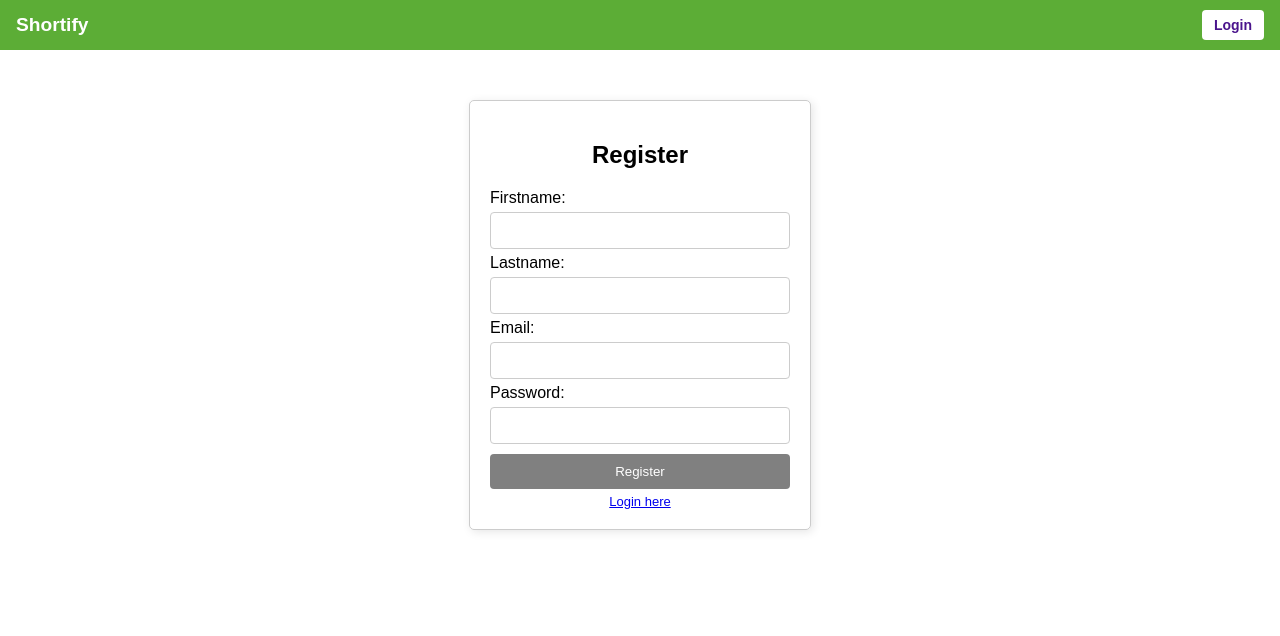
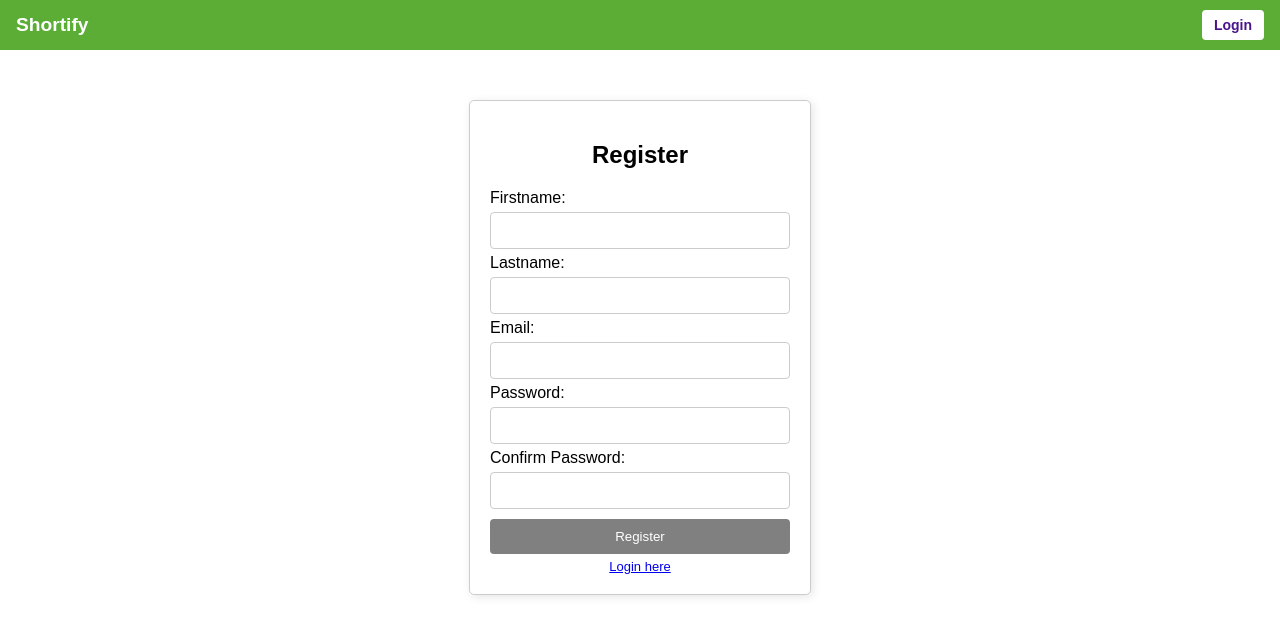
Before and after one commit to gulshan2052/ShortifyUI, an Angular app: page /register in a window 1280 px wide. Shown: the top 636 px of the page. Built offline with nearby package versions, Linux system fonts and the light colour scheme.

Commit message:
register form includes confirmPassword

```diff
--- a/src/app/pages/register/register.component.html
+++ b/src/app/pages/register/register.component.html
@@ -5,7 +5,8 @@
         <div>
             <label for="firstname">Firstname:</label>
             <input id="firstname" type="text" formControlName="firstname" />
-            <span class="error" *ngIf="registerForm.controls['firstname'].invalid && registerForm.controls['firstname'].touched">
+            <span class="error"
+                *ngIf="registerForm.controls['firstname'].invalid && registerForm.controls['firstname'].touched">
                 Firstname is required
             </span>
         </div>
@@ -13,7 +14,8 @@
         <div>
             <label for="lastname">Lastname:</label>
             <input id="lastname" type="text" formControlName="lastname" />
-            <span class="error" *ngIf="registerForm.controls['lastname'].invalid && registerForm.controls['lastname'].touched">
+            <span class="error"
+                *ngIf="registerForm.controls['lastname'].invalid && registerForm.controls['lastname'].touched">
                 Lastname is required
             </span>
         </div>
@@ -21,7 +23,8 @@
         <div>
             <label for="email">Email:</label>
             <input id="email" type="email" formControlName="email" />
-            <span class="error" *ngIf="registerForm.controls['email'].invalid && registerForm.controls['email'].touched">
+            <span class="error"
+                *ngIf="registerForm.controls['email'].invalid && registerForm.controls['email'].touched">
                 Invalid Email
             </span>
         </div>
@@ -29,8 +32,18 @@
         <div>
             <label for="password">Password:</label>
             <input id="password" type="password" formControlName="password" />
-            <span class="error" *ngIf="registerForm.controls['password'].invalid && registerForm.controls['password'].touched">
+            <span class="error"
+                *ngIf="registerForm.controls['password'].invalid && registerForm.controls['password'].touched">
                 Password must be at least 6 characters
+            </span>
+        </div>
+
+        <div>
+            <label for="confirmPassword">Confirm Password:</label>
+            <input id="confirmPassword" type="password" formControlName="confirmPassword" />
+            <span class="error"
+                *ngIf="registerForm.hasError('passwordsMismatch') && registerForm.get('confirmPassword')?.touched">
+                Passwords do not match
             </span>
         </div>
 
--- a/src/app/pages/register/register.component.ts
+++ b/src/app/pages/register/register.component.ts
@@ -1,6 +1,6 @@
 import { Component } from '@angular/core';
 import { CommonModule } from '@angular/common';
-import { FormBuilder, FormGroup, Validators, ReactiveFormsModule } from '@angular/forms';
+import { FormBuilder, FormGroup, Validators, ReactiveFormsModule, AbstractControl, ValidationErrors } from '@angular/forms';
 import { AuthService } from '../../services/auth.service';
 import { Router } from '@angular/router';
 import { RegisterData } from '../../interfaces/registerData.interface';
@@ -19,8 +19,15 @@ export class RegisterComponent {
       firstname: ['', [Validators.required]],
       lastname: ['', []],
       email: ['', [Validators.required, Validators.email]],
-      password: ['', [Validators.required, Validators.minLength(6)]]
-    });
+      password: ['', [Validators.required, Validators.minLength(6)]],
+      confirmPassword: ['', Validators.required]
+    }, { validators: this.passwordsMatchValidator });
+  }
+
+  passwordsMatchValidator(form: AbstractControl): ValidationErrors | null {
+    const password = form.get('password')?.value;
+    const confirmPassword = form.get('confirmPassword')?.value;
+    return password === confirmPassword ? null : { passwordsMismatch: true };
   }
 
   onSubmit() {
```
Lines whose indentation alone changed are shown as unchanged.
